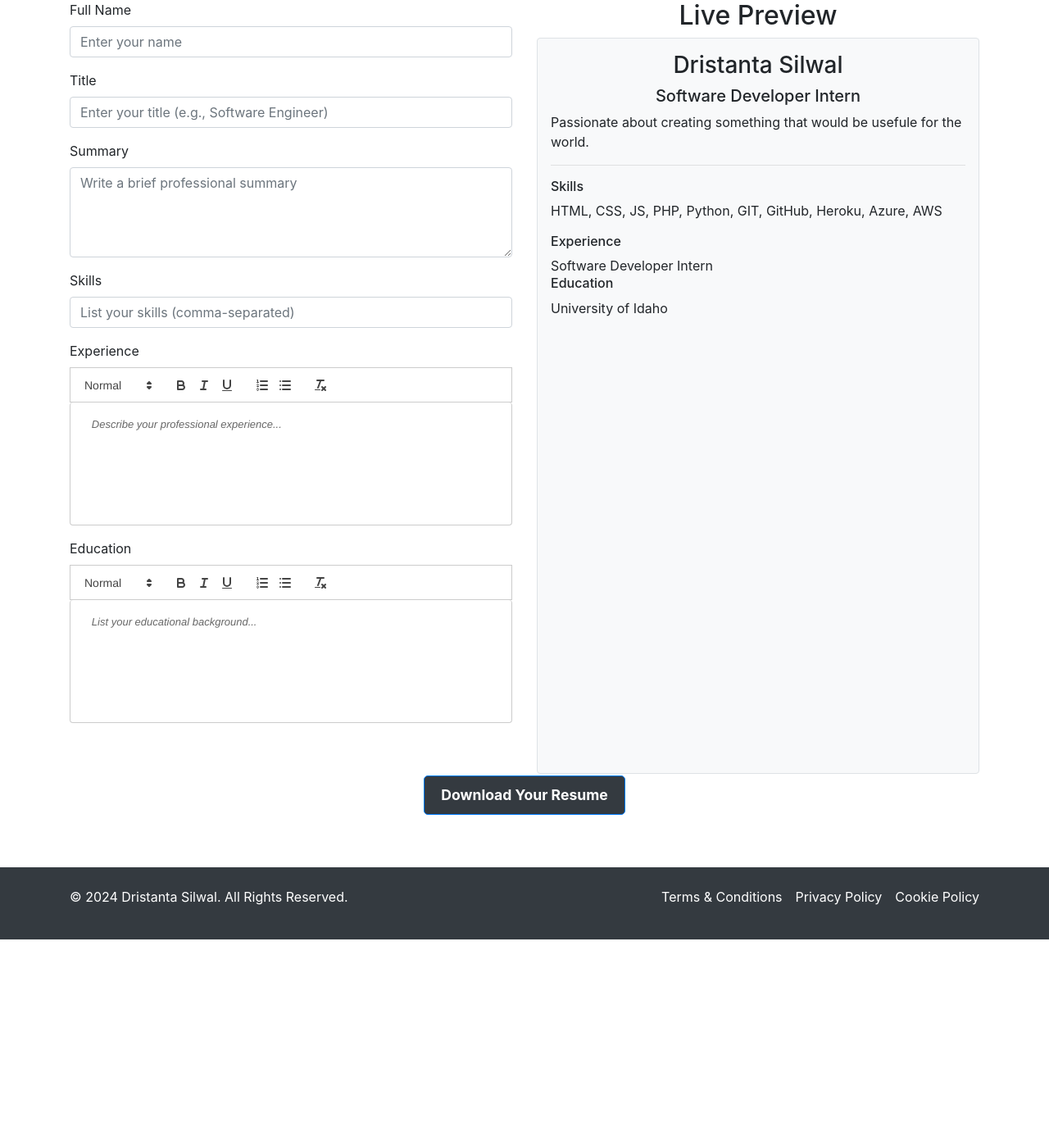
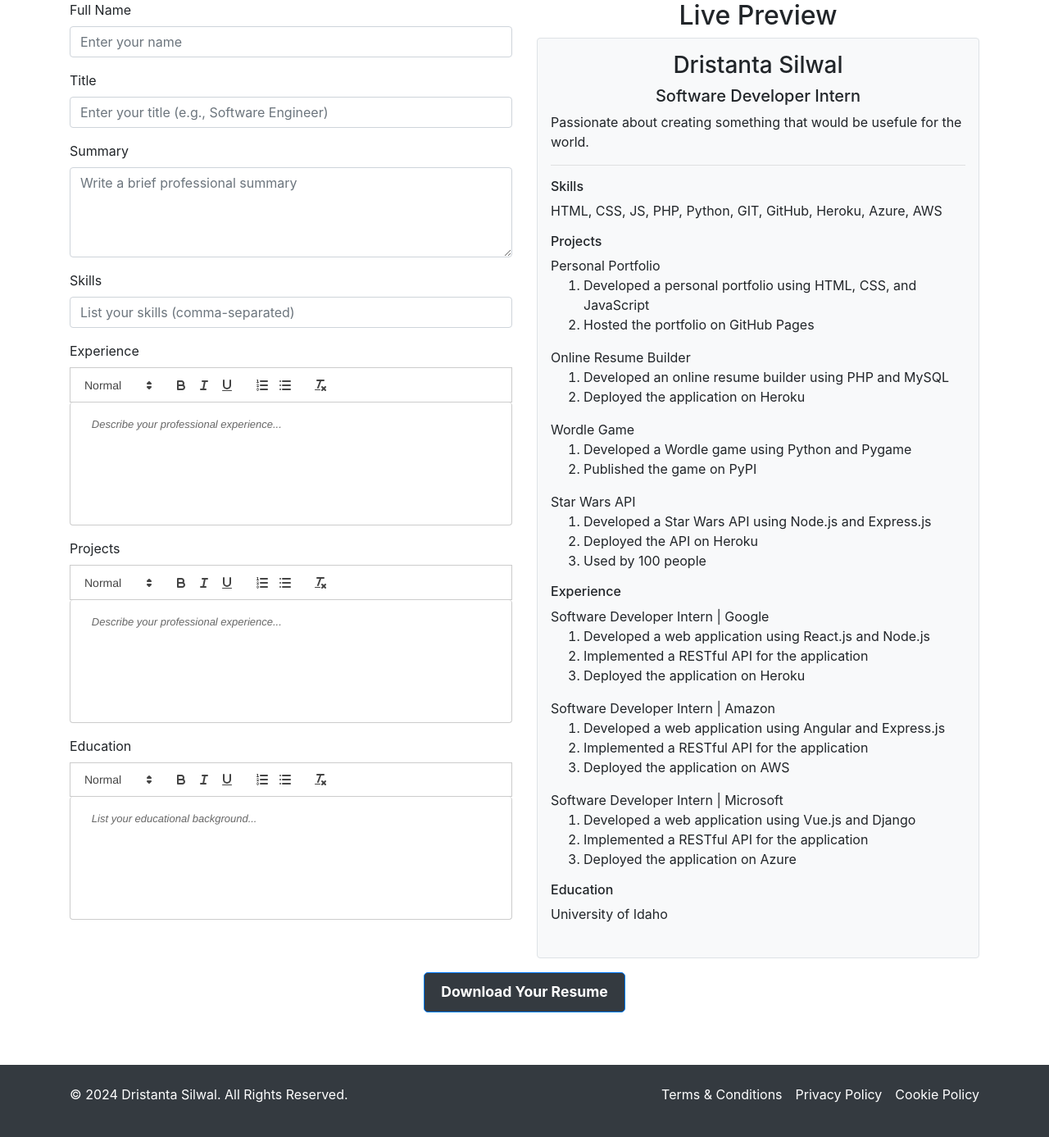
Before and after one commit to dristanta-silwal/CS-360, a PHP site: page /resume_editor.php in a window 1280 px wide. Shown: the part 192-1579 px from the top of the page at 82% size. Before the commit the page ends 1338 px from the top, so only its background shows below. Run offline with PHP 8.4, Linux system fonts and the light colour scheme; some libraries are stand-ins or nearby versions.

Commit message:
update: resume_editor

```diff
--- a/resume_editor.php
+++ b/resume_editor.php
@@ -41,6 +41,10 @@
                         <div id="experienceEditor" class="form-control" style="height: 150px;"></div>
                     </div>
                     <div class="form-group">
+                        <label for="project">Projects</label>
+                        <div id="projectEditor" class="form-control" style="height: 150px;"></div>
+                    </div>
+                    <div class="form-group">
                         <label for="education">Education</label>
                         <div id="educationEditor" class="form-control" style="height: 150px;"></div>
                     </div>
@@ -48,7 +52,7 @@
             </div>
 
             <!-- Live Preview Section -->
-            <div class="col-md-6 mb-5">
+            <div class="col-md-6 mb-5" style="max-height: 297mm !important;">
                 <h2 class="text-center">Live Preview</h2>
                 <div id="resumePreview" class="p-3 border rounded bg-light">
                     <h3 id="previewName" class="text-center">Dristanta Silwal</h3>
@@ -57,8 +61,49 @@
                     <hr>
                     <h6>Skills</h6>
                     <p id="previewSkills">HTML, CSS, JS, PHP, Python, GIT, GitHub, Heroku, Azure, AWS</p>
+                    <h6>Projects</h6>
+                    <div id="previewProject">
+                        Personal Portfolio
+                        <ol>
+                            <li>Developed a personal portfolio using HTML, CSS, and JavaScript</li>
+                            <li>Hosted the portfolio on GitHub Pages</li>
+                        </ol>
+                        Online Resume Builder
+                        <ol>
+                            <li>Developed an online resume builder using PHP and MySQL</li>
+                            <li>Deployed the application on Heroku</li>
+                        </ol>
+                        Wordle Game
+                        <ol>
+                            <li>Developed a Wordle game using Python and Pygame</li>
+                            <li>Published the game on PyPI</li>
+                        </ol>
+                        Star Wars API
+                        <ol>
+                            <li>Developed a Star Wars API using Node.js and Express.js</li>
+                            <li>Deployed the API on Heroku</li>
+                            <li>Used by 100 people</li>
+                    </div>
                     <h6>Experience</h6>
-                    <div id="previewExperience">Software Developer Intern</div>
+                    <div id="previewExperience" style="margin: 0 !important; padding: 0;">
+                        Software Developer Intern | Google
+                        <ol>
+                            <li>Developed a web application using React.js and Node.js</li>
+                            <li>Implemented a RESTful API for the application</li>
+                            <li>Deployed the application on Heroku</li>
+                        </ol>
+                        Software Developer Intern | Amazon
+                        <ol>
+                            <li>Developed a web application using Angular and Express.js</li>
+                            <li>Implemented a RESTful API for the application</li>
+                            <li>Deployed the application on AWS</li>
+                        </ol>
+                        Software Developer Intern | Microsoft
+                        <ol>
+                            <li>Developed a web application using Vue.js and Django</li>
+                            <li>Implemented a RESTful API for the application</li>
+                            <li>Deployed the application on Azure</li>
+                    </div>
                     <h6>Education</h6>
                     <div id="previewEducation">University of Idaho</div>
                 </div>
@@ -82,6 +127,20 @@
     <script>
         // Initialize Quill.js editors for Experience and Education
         const experienceEditor = new Quill('#experienceEditor', {
+            theme: 'snow',
+            placeholder: '   Describe your professional experience...',
+            modules: {
+                toolbar: [
+                    [{ 'header': [1, 2, false] }],
+                    ['bold', 'italic', 'underline'],
+                    [{ 'list': 'ordered' }, { 'list': 'bullet' }],
+                    ['clean']
+                ]
+            }
+        });
+
+        // Initialize Quill.js editors for Projects
+        const projectEditor = new Quill('#projectEditor', {
             theme: 'snow',
             placeholder: '   Describe your professional experience...',
             modules: {
@@ -121,6 +180,11 @@
             document.getElementById('previewSkills').innerText = this.value || '[Your Skills]';
         });
 
+        // Update Projects in the Live Preview
+        projectEditor.on('text-change', function () {
+            document.getElementById('previewProject').innerHTML = projectEditor.root.innerHTML;
+        });
+
         // Update Experience and Education in the Live Preview
         experienceEditor.on('text-change', function () {
             document.getElementById('previewExperience').innerHTML = experienceEditor.root.innerHTML;
```
